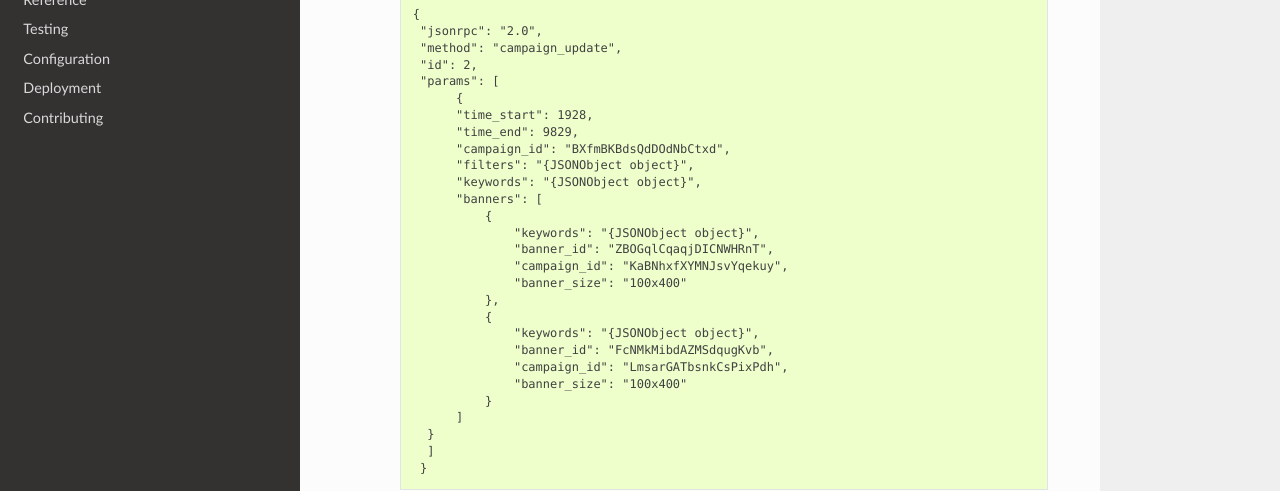
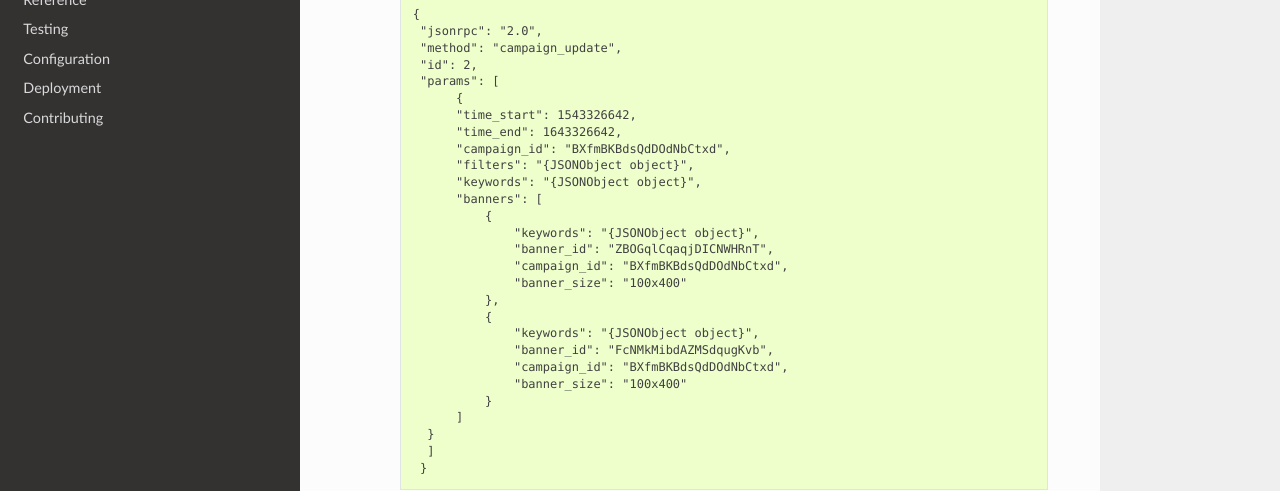
Before and after one commit to adshares/adselect, a Sphinx documentation site: the page built from docs/source/api_methods.rst, in a window 1280 px wide and 900 px high. Shown: the part 384-875 px from the top of the window. Built offline with Sphinx 7.4.7 and the Read the Docs theme 2.0.0, drawn with Linux system fonts in a browser that asks for light colours.

Commit message:
update examples

```diff
--- a/docs/source/api_methods.rst
+++ b/docs/source/api_methods.rst
@@ -21,8 +21,8 @@ campaign_update
                "id": 2,
                "params": [
                     {
-                    "time_start": 1928,
-                    "time_end": 9829,
+                    "time_start": 1543326642,
+                    "time_end": 1643326642,
                     "campaign_id": "BXfmBKBdsQdDOdNbCtxd",
                     "filters": "{JSONObject object}",
                     "keywords": "{JSONObject object}",
@@ -30,13 +30,13 @@ campaign_update
                         {
                             "keywords": "{JSONObject object}",
                             "banner_id": "ZBOGqlCqaqjDICNWHRnT",
-                            "campaign_id": "KaBNhxfXYMNJsvYqekuy",
+                            "campaign_id": "BXfmBKBdsQdDOdNbCtxd",
                             "banner_size": "100x400"
                         },
                         {
                             "keywords": "{JSONObject object}",
                             "banner_id": "FcNMkMibdAZMSdqugKvb",
-                            "campaign_id": "LmsarGATbsnkCsPixPdh",
+                            "campaign_id": "BXfmBKBdsQdDOdNbCtxd",
                             "banner_size": "100x400"
                         }
                     ]
```
Also changed, not shown: 1 other file.
